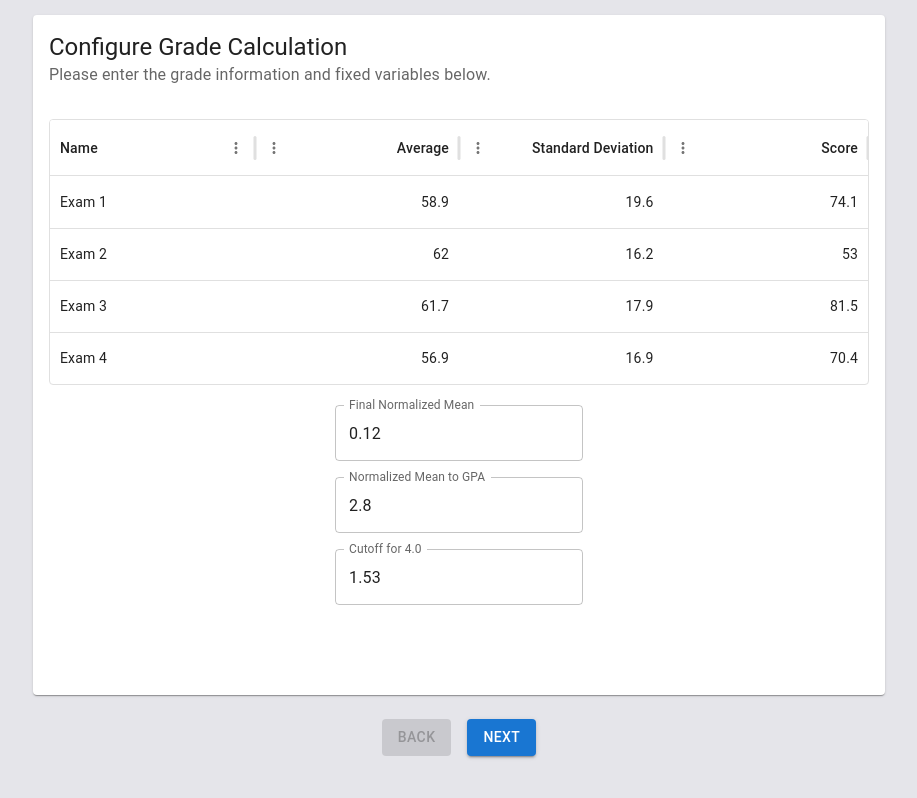
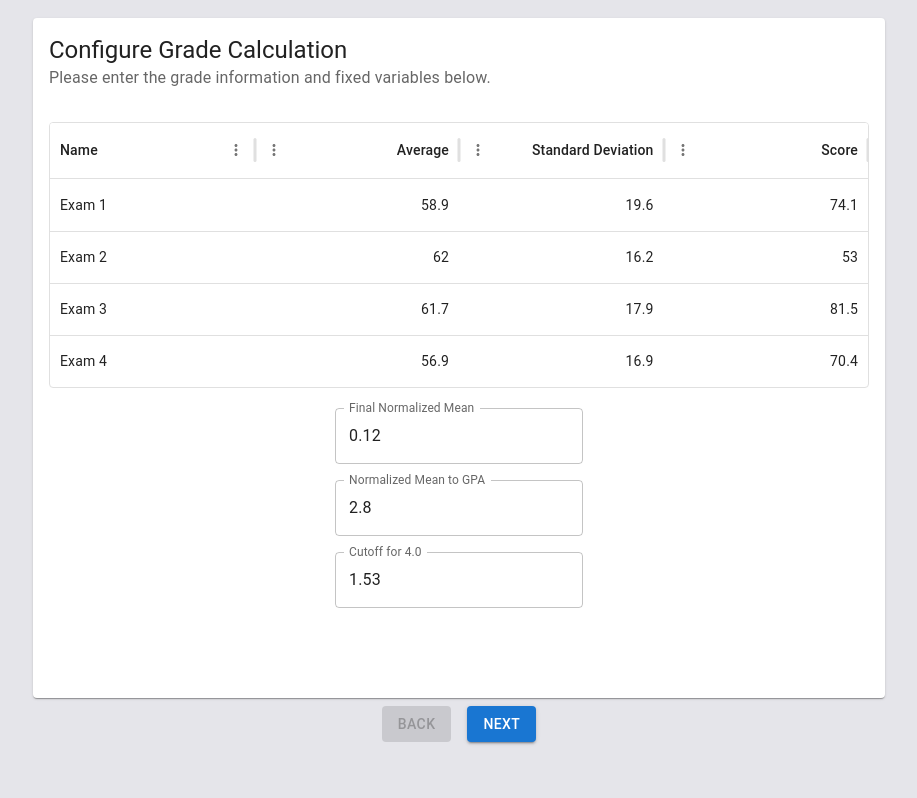
Before and after one commit to RileyCullen/bioc-grade-calculator, a React (Vite) app: page / in a window 1280 px wide. Shown: the whole page, without its empty margins (181-1098 px from the left). Built offline with nearby package versions, Linux system fonts and the light colour scheme; what better-react-mathjax would draw is missing.

Commit message:
Fix button stuff

```diff
--- a/src/slideshow/slideshow.tsx
+++ b/src/slideshow/slideshow.tsx
@@ -38,13 +38,14 @@ function Slideshow(props: SlideshowProps) {
     } = useSlideChange(0);
 
     return (
-        <Container maxWidth='lg' sx={{ height: '95vh', marginTop: '15px' }}>
+        <Container maxWidth='lg' sx={{ height: '95vh' }}>
             <Grid2
                 container
                 direction='column'
                 justifyContent='center'
                 alignItems='center'
-                spacing={3}
+                spacing={1}
+                sx={{ height: '95vh' }}
             >
                 <AnimatedSlide
                     direction={slideDirection}
```
